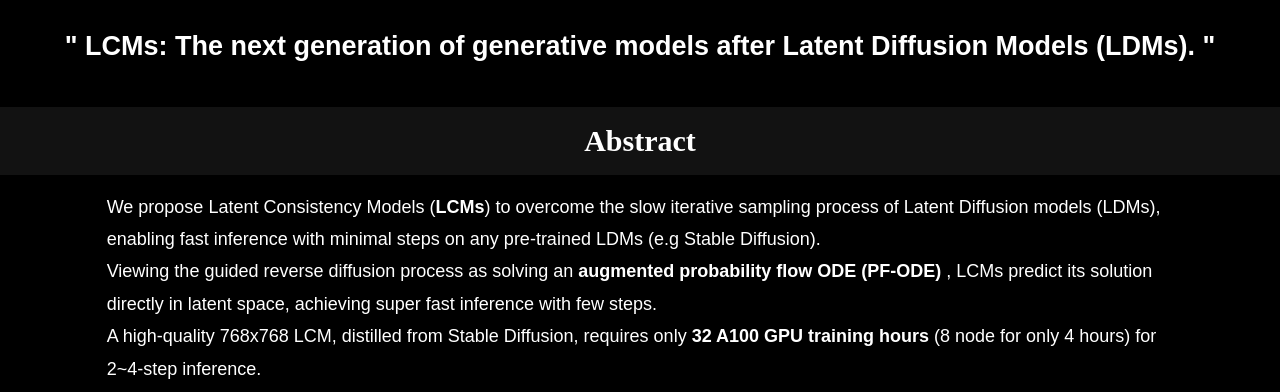
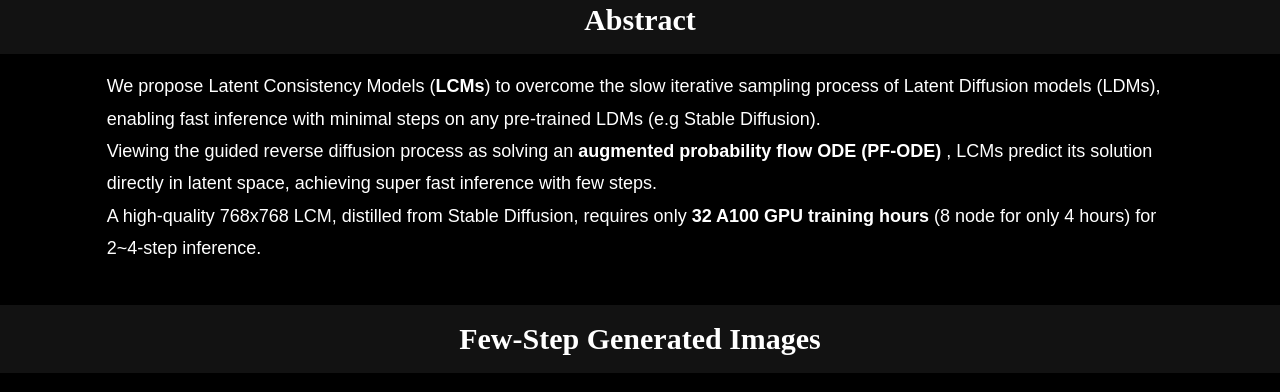
Before and after one commit to sitongsu/MotionZero_.github.io, a plain HTML site: page index.html in a window 1280 px wide. Shown: the part 708-1100 px from the top of the page. Drawn offline with Linux system fonts and the light colour scheme; some icons are missing; a web font is replaced by a local one.

Commit message:
Update index.html

```diff
--- a/index.html
+++ b/index.html
@@ -4,7 +4,7 @@
 		<meta charset="utf-8">
 		<meta name="description"
 			content="MotionZero:Exploiting Motion Priors for Zero-shot Text-to-Video Generation">
-		<meta name="keywords" content="LCM">
+		<meta name="keywords" content="MotionZero">
 		<meta name="viewport" content="width=device-width, initial-scale=1">
 		<title>MotionZero:Exploiting Motion Priors for Zero-shot Text-to-Video Generation</title>
 		<script async src="https://www.googletagmanager.com/gtag/js?id=G-PYVRSFMDRL"></script>
@@ -142,11 +142,6 @@
 							🤗
 							Model </a>
 					</div>
-				</div>
-			</div>
-			<div class="row text-center">
-				<div class="col-12 mob-lcms-top lcms-text">
-					" LCMs: The next generation of generative models after Latent Diffusion Models (LDMs). "
 				</div>
 			</div>
 			<div class="background-block row mob-bottom" style="padding-bottom:5vh;">
```
